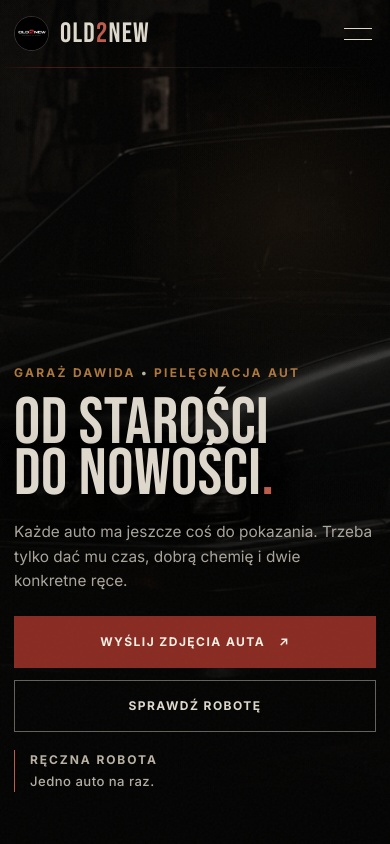
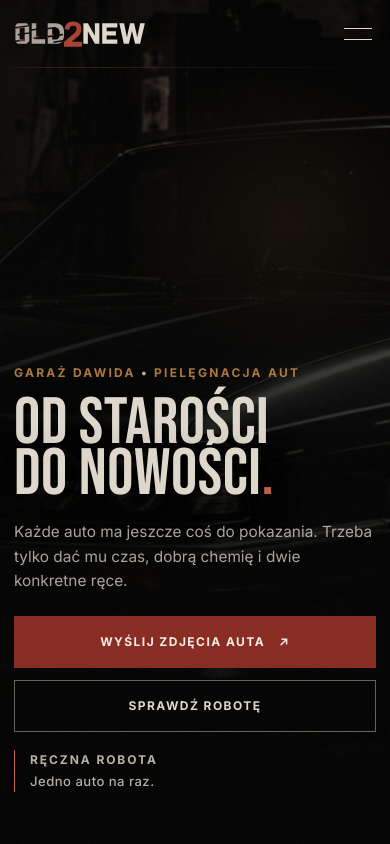
Before and after one commit to mateuszjoe/Old2New, a website: page index.html in a window 390 px wide. Shown: the top 844 px of the page. Drawn offline with nearby package versions, Linux system fonts and the light colour scheme.

Commit message:
Add OLD2NEW logo system

```diff
--- a/index.html
+++ b/index.html
@@ -38,7 +38,8 @@
     <meta name="twitter:description" content="Ręczna pielęgnacja aut w garażu Dawida w Okuniewie." />
     <meta name="twitter:image" content="https://mateuszjoe.github.io/Old2New/assets/garage-hero.jpg" />
     <title>OLD2NEW | Pielęgnacja samochodów — Okuniew</title>
-    <link rel="icon" href="assets/instagram-avatar.jpg" type="image/jpeg" />
+    <link rel="icon" href="assets/favicon-o2n.svg" type="image/svg+xml" sizes="any" />
+    <link rel="icon" href="assets/favicon-32.png" type="image/png" sizes="32x32" />
 
     <link rel="preconnect" href="https://fonts.googleapis.com" />
     <link rel="preconnect" href="https://fonts.gstatic.com" crossorigin />
@@ -179,8 +180,7 @@
     <header class="site-header" data-header>
       <div class="container nav-wrap">
         <a class="brand" href="#start" aria-label="OLD2NEW — strona główna">
-          <img src="assets/instagram-avatar.jpg" alt="" width="100" height="100" />
-          <span>OLD<span>2</span>NEW</span>
+          <img class="brand-wordmark" src="assets/logo-old2new.svg" alt="" width="470" height="108" />
         </a>
 
         <button class="menu-toggle" type="button" aria-expanded="false" aria-controls="nav-menu">
@@ -542,7 +542,9 @@
 
     <footer class="footer">
       <div class="container footer-wrap">
-        <a class="brand footer-brand" href="#start"><span>OLD<span>2</span>NEW</span></a>
+        <a class="brand footer-brand" href="#start" aria-label="OLD2NEW — wróć na początek">
+          <img class="brand-wordmark" src="assets/logo-old2new.svg" alt="" width="470" height="108" />
+        </a>
         <p>Garaż Dawida • Okuniew</p>
         <div>
           <a href="https://www.instagram.com/od_staroscidonowosci/" target="_blank" rel="noopener noreferrer" aria-label="Instagram — otwiera nową kartę">Instagram ↗</a>
--- a/styles.css
+++ b/styles.css
@@ -303,21 +303,13 @@ button { font: inherit; }
 .brand {
   display: inline-flex;
   align-items: center;
+  flex: 0 1 auto;
+  min-width: 0;
   min-height: 44px;
-  gap: 11px;
   color: var(--paper);
   text-decoration: none;
-  font: 34px/1 var(--display);
-  letter-spacing: .045em;
-}
-.brand img {
-  width: 42px;
-  height: 42px;
-  border: 1px solid rgba(255,255,255,.15);
-  border-radius: 50%;
-  filter: saturate(.72) contrast(1.05);
-}
-.brand span span { color: var(--rust-light); }
+}
+.brand-wordmark { display: block; width: clamp(136px, 15vw, 160px); height: auto; max-width: 100%; }
 .nav-menu {
   display: flex;
   align-items: center;
@@ -1013,7 +1005,7 @@ body.lightbox-open { overflow: hidden; }
   gap: 30px;
   align-items: center;
 }
-.footer-brand { font-size: 3.4rem; }
+.footer-brand .brand-wordmark { width: min(220px, 100%); }
 .footer p { color: rgba(222,216,204,.68); text-align: center; }
 .footer-wrap > div { display: flex; gap: 15px; justify-content: flex-end; }
 .footer-wrap > div a {
@@ -1255,8 +1247,7 @@ body.lightbox-open { overflow: hidden; }
     padding-left: max(14px, var(--safe-left));
   }
   .site-header { height: calc(68px + var(--safe-top)); }
-  .brand { font-size: 28px; }
-  .brand img { width: 35px; height: 35px; }
+  .brand-wordmark { width: 132px; }
   .nav-menu { inset-block-start: calc(68px + var(--safe-top)); }
   .menu-toggle { top: calc(10px + var(--safe-top)); right: max(8px, var(--safe-right)); }
 
@@ -1477,8 +1468,7 @@ body.lightbox-open { overflow: hidden; }
 @media (orientation: landscape) and (max-height: 560px) {
   html { scroll-padding-top: calc(62px + var(--safe-top)); }
   .site-header { height: calc(62px + var(--safe-top)); }
-  .brand { font-size: 27px; }
-  .brand img { width: 34px; height: 34px; }
+  .brand-wordmark { width: 128px; }
   .menu-toggle { top: calc(7px + var(--safe-top)); }
   .nav-menu {
     inset-block-start: calc(62px + var(--safe-top));
```
Also changed, not shown: tests/mobile-runtime-audit.mjs (+3 -0 lines), tests/site-audit.mjs (+10 -0 lines), README.md, assets/favicon-32.png (added), assets/favicon-o2n.svg (added), assets/logo-old2new.svg (added).
